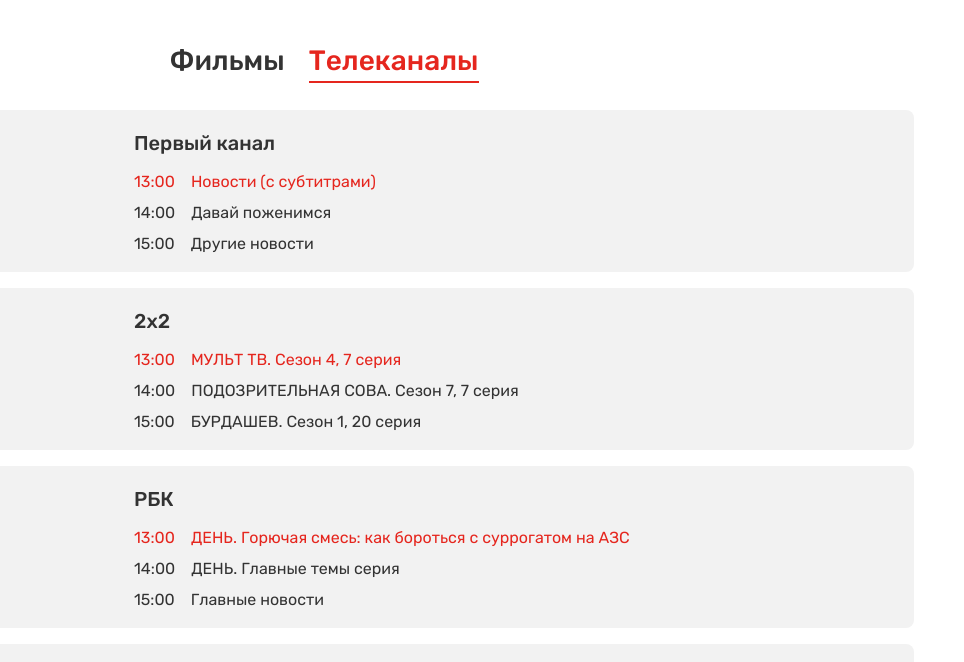
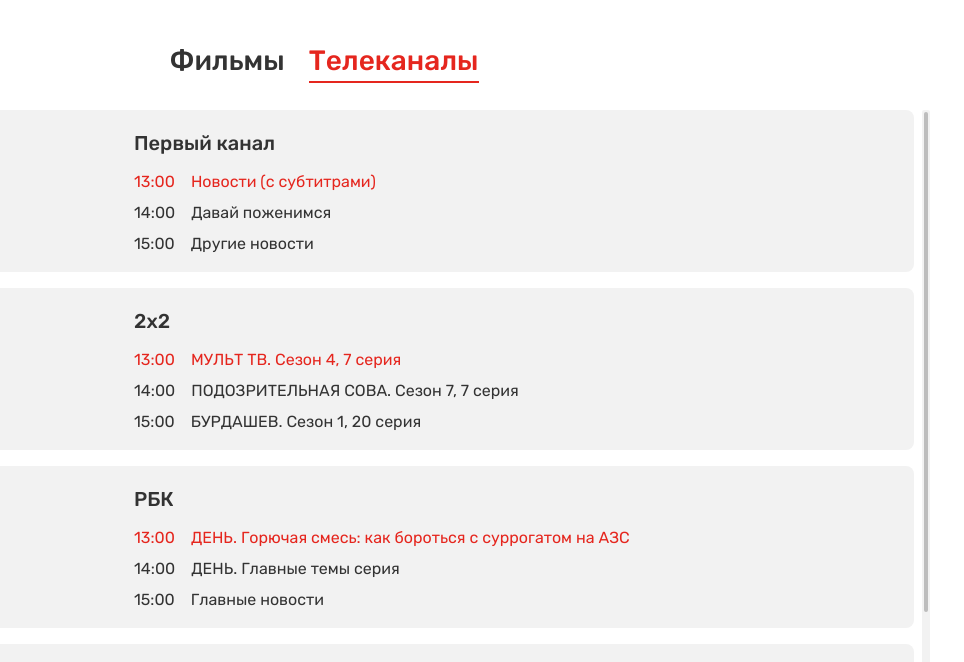
Before and after one commit to Zakharov1984/TEST__SECOND-PROJECT__VIDEO-SERVICE, a website: page src/index.html in a window 1280 px wide. Both pictures are taken after a click on the button "Телеканалы". Shown: the part 73-735 px from the top of the page, 316-1280 px from the left. Drawn offline with Linux system fonts and the light colour scheme.

Commit message:
added_scrollbar

```diff
--- a/src/index.html
+++ b/src/index.html
@@ -111,6 +111,10 @@
                     </section>
                 </section>
                 <section class="content-channels" data-content="channels">
+                    <div class="content-channels__scrollbar">
+                       <div class="content-channels__scrollbar-line">
+                       </div>
+                    </div>
                     <div class="content-channels__item">
                         <div class="content-channels__item-logo">
                             <img src="img/channels/1st.png" alt="first channel" class="content-channels__item-logo-img">
@@ -227,5 +231,6 @@
     </div>
     <script src="js/switchContent.js"></script>
     <script src="js/entry.js"></script>
+    <script src="js/scrollbar.js"></script>
 </body>
 </html>
--- /dev/null
+++ b/src/js/scrollbar.js
@@ -0,0 +1,7 @@
+const channelsElement = document.querySelector('.content-channels');
+let scrollbarLine = document.querySelector('.content-channels__scrollbar-line');
+
+
+channelsElement.addEventListener('scroll', () => {
+         scrollbarLine.style.top = (channelsElement.scrollTop * (channelsElement.offsetHeight / channelsElement.scrollHeight)) + 'px';
+})
--- a/src/scss/block/_content.scss
+++ b/src/scss/block/_content.scss
@@ -146,7 +146,31 @@
 .content-channels {
     height: 696px;
     margin-top: 27px;
-    overflow-y: scroll;
+    overflow: scroll;
+    &::-webkit-scrollbar {
+        width: 0;
+    }
+    &__scrollbar {
+        width: 8px;
+        height: 680px;
+        position: absolute;
+        top: 0;
+        right: -16px;
+        z-index: 6;
+        background: $COLOR_GRAY-LIGHT;
+        padding: 2px 0;
+        border-radius: 2px;
+    }
+    &__scrollbar-line {
+        position: absolute;
+        left: 50%;
+        transform: translateX(-50%);
+        width: 4px;
+        height: 500px;
+        background: #BDBDBD;
+        border-radius: 2px;
+        cursor: pointer;
+    }
     &__item {
         min-height: 162px;
         padding: 21px 10px 19px;
```
Also changed, not shown: dist/css/style.min.css, dist/index.html, dist/js/scrollbar.js (added), src/css/style.min.css.
